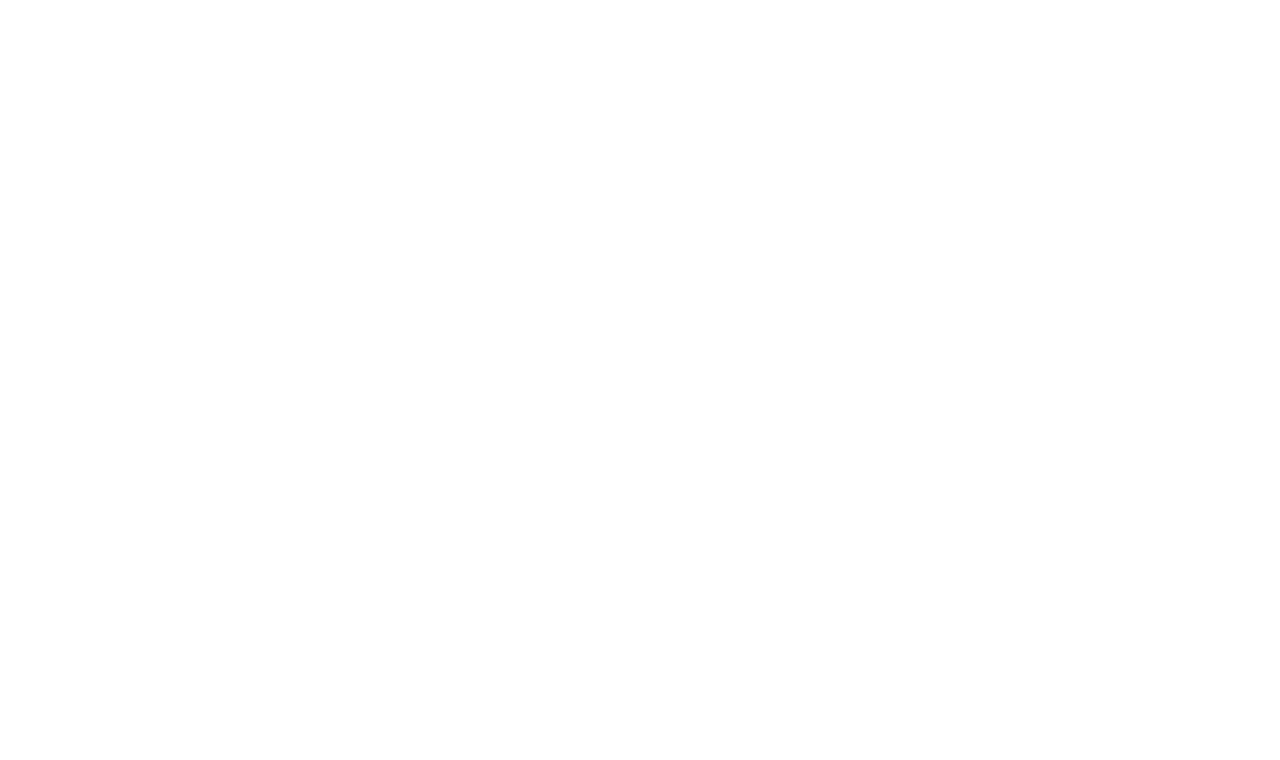
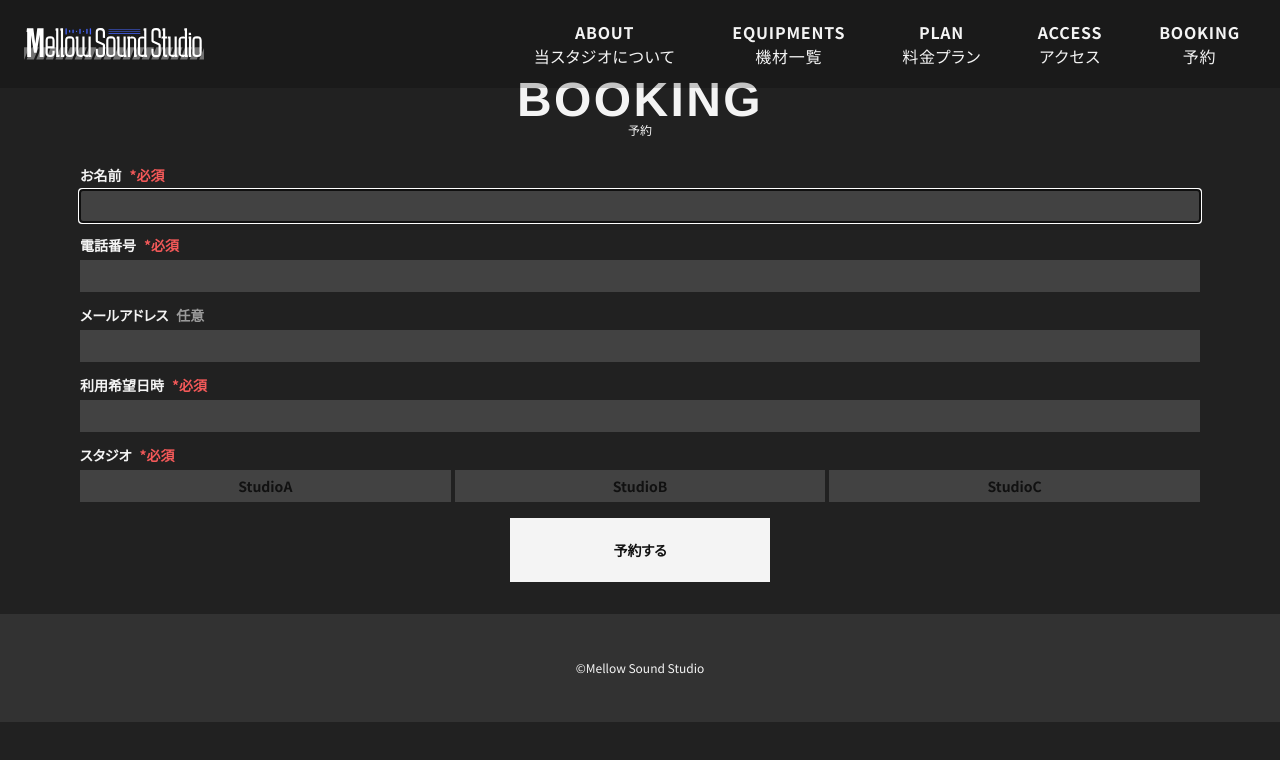
Before and after one commit to sum-bocfob/Mellow_Sound_Studio, a website: page booking.html in a window 1280 px wide. Drawn offline with nearby package versions, Linux system fonts and the light colour scheme; some packages are replaced by stand-ins of ours; a web font is replaced by a local one.

Commit message:
datepickerお悩み中

```diff
--- a/booking.html
+++ b/booking.html
@@ -0,0 +1,129 @@
+<!DOCTYPE html>
+<html lang="ja">
+    <head>
+        <meta charset="utf-8" />
+        <title>Mellow Sound Studio | 予約</title>
+        <!-- サイト説明文 -->
+        <meta name="description" content="音楽スタジオ・レコーディングスタジオ「Mellow Sound Studio」の予約ページ。" />
+        <meta name="viewport" content="width=device-width, initial-scale=1.0" />
+        <meta name="format-detection" content="telephone=no,email=no,address=no" />
+        <!-- 本サイトのURL(絶対パス)を記載(分散ページのSEO対策) -->
+        <link rel="canonical" href="#" />
+        <!-- ファビコン -->
+        <link rel="icon" href="#" sizes="32x32" />
+        <!-- <link rel="icon" href="/icon.svg" type="image/svg+xml" /> -->
+        <link rel="apple-touch-icon" href="#" />
+
+        <!-- OGP -->
+        <meta property="og:type" content="website" />
+        <meta property="og:url" content="#" />
+        <meta property="og:title" content="Mellow Sound Studio | 予約" />
+        <meta property="og:description" content="音楽スタジオ・レコーディングスタジオ「Mellow Sound Studio」の予約ページ。" />
+        <meta property="og:site_name" content="Mellow Sound Studio" />
+        <!-- <meta property="og:image" content="img/ogp.jpg" /> -->
+        <meta property="og:locale" content="ja_JP" />
+
+        <!-- Import Google Fonts -->
+        <link rel="preconnect" href="https://fonts.googleapis.com" />
+        <link rel="preconnect" href="https://fonts.gstatic.com" crossorigin />
+        <link href="https://fonts.googleapis.com/css2?family=Karantina:wght@300;400;700&family=M+PLUS+1:wght@100..900&family=Noto+Sans+JP:wght@100..900&display=swap" rel="stylesheet" />
+
+        <!-- Import CSS -->
+        <link rel="stylesheet" href="https://cdn.jsdelivr.net/npm/destyle.css@3.0.2/destyle.css" />
+        <link rel="stylesheet" href="node_modules/splitting/dist/splitting.css" />
+        <!-- <link rel="stylesheet" href="https://code.jquery.com/ui/1.14.1/themes/base/jquery-ui.css" /> -->
+        <!-- <link rel="stylesheet" href="https://cdnjs.cloudflare.com/ajax/libs/jqueryui/1.12.1/themes/vader/jquery-ui.min.css" /> -->
+        <link rel="stylesheet" href="https://cdnjs.cloudflare.com/ajax/libs/jqueryui/1.12.1/themes/base/jquery-ui.min.css" />
+        <link rel="stylesheet" href="css/style.css" />
+
+        <!-- Import JS/jQuery Library -->
+        <script src="https://code.jquery.com/jquery-3.7.1.min.js" integrity="sha256-/JqT3SQfawRcv/BIHPThkBvs0OEvtFFmqPF/lYI/Cxo=" crossorigin="anonymous"></script>
+        <!-- <script src="https://code.jquery.com/ui/1.14.1/jquery-ui.js"></script> -->
+        <script src="https://cdnjs.cloudflare.com/ajax/libs/jqueryui/1.12.1/jquery-ui.min.js"></script>
+    </head>
+    <body class="booking">
+        <!-- *ヘッダー================== -->
+        <header class="l-header">
+            <h1 class="l-header__logo">
+                <a href="index.html" class="l-header__link"><img src="./img/Logo.svg" alt="Mellow Sound Studio ロゴテキスト" class="l-header__logo-img" /></a>
+            </h1>
+
+            <!-- * ハンバーガーメニュー ======================== -->
+            <button type="button" class="l-header__hamburger">
+                <span></span>
+                <span></span>
+                <span></span>
+            </button>
+
+            <nav class="l-header__gnav">
+                <ul class="l-header__list">
+                    <li class="l-header__item">
+                        <a href="index.html#about" class="u-upper-case"><span class="split-target">About</span><span class="l-header__item-ja">当スタジオについて</span></a>
+                    </li>
+                    <li class="l-header__item">
+                        <a href="index.html#equipments" class="u-upper-case"><span class="split-target">Equipments</span><span class="l-header__item-ja">機材一覧</span></a>
+                    </li>
+                    <li class="l-header__item">
+                        <a href="index.html#plan" class="u-upper-case"><span class="split-target">Plan</span><span class="l-header__item-ja">料金プラン</span></a>
+                    </li>
+                    <li class="l-header__item">
+                        <a href="index.html#access" class="u-upper-case"><span class="split-target">Access</span><span class="l-header__item-ja">アクセス</span></a>
+                    </li>
+                    <li class="l-header__item">
+                        <a href="#" class="u-upper-case"><span class="split-target">Booking</span><span class="l-header__item-ja">予約</span></a>
+                    </li>
+                </ul>
+            </nav>
+        </header>
+
+        <main class="main">
+            <div class="l-containerL">
+                <hgroup class="p-booking">
+                    <h2 class="p-booking__title u-upper-case">Booking</h2>
+                    <p class="p-booking__sub">予約</p>
+                </hgroup>
+                <!-- * フォーム ======================== -->
+                <form action="#" method="post" class="p-form">
+                    <div class="p-form__area">
+                        <label for="name" class="p-form__label p-form__label--req">お名前</label>
+                        <input type="text" name="name" id="name" required autofocus />
+                    </div>
+                    <div class="p-form__area">
+                        <label for="tel" class="p-form__label p-form__label--req">電話番号</label>
+                        <input type="tel" name="tel" id="tel" required />
+                    </div>
+                    <div class="p-form__area">
+                        <label for="mail" class="p-form__label p-form__label--optional">メールアドレス</label>
+                        <input type="email" name="mail" id="mail" required />
+                    </div>
+                    <div class="p-form__area">
+                        <label for="date" class="p-form__label p-form__label--req">利用希望日時</label>
+                        <!-- <input type="date" name="date" id="date" required placeholder="tes" /> -->
+                        <input type="text" id="datepicker" />
+                    </div>
+                    <div class="p-form__area">
+                        <fieldset>
+                            <legend><span class="p-form__label p-form__label--req">スタジオ</span></legend>
+                            <!-- <label for="studio" class="p-form__label p-form__label--req">スタジオ</label> -->
+                            <div class="p-form__radios">
+                                <label><input type="radio" name="studio" value="studioA" required /><span>StudioA</span></label>
+                                <label><input type="radio" name="studio" value="studioB" tabindex="0" /><span>StudioB</span></label>
+                                <label><input type="radio" name="studio" value="studioC" /><span>StudioC</span></label>
+                            </div>
+                        </fieldset>
+                    </div>
+                    <button type="submit" class="c-btn c-btn--rev">予約する</button>
+                </form>
+            </div>
+        </main>
+
+        <!-- *フッター================== -->
+        <footer class="l-footer">©Mellow Sound Studio</footer>
+
+        <!-- Import JS -->
+
+        <script src="node_modules/splitting/dist/splitting.min.js"></script>
+        <script src="node_modules/@chenfengyuan/datepicker/dist/datepicker.js"></script>
+        <script src="./js/main.js"></script>
+    </body>
+</html>
--- a/js/main.js
+++ b/js/main.js
@@ -1,14 +1,3 @@
-// scrollBoost
-if (window.matchMedia("(width > 768px)").matches) {
-    document.querySelectorAll(".c-accordion__scroll").forEach((item) => {
-        new ScrollBooster({
-            viewport: item,
-            scrollMode: "transform",
-            direction: "horizontal",
-        });
-    });
-}
-
 // Splitting
 const targets = document.querySelectorAll(".split-target");
 targets.forEach((target) => {
@@ -42,9 +31,15 @@ $(function () {
         $("html, body").animate({
             scrollTop: pos,
         });
-    });
+        gnav.removeClass("js-open");
     });
 
+    // datepicker
+    $("#datepicker").datepicker();
+});
+
+// トップページのみ
+if (window.location.pathname.endsWith("index.html")) {
     // *Swiper
     const swiper = new Swiper(".swiper", {
         // Optional parameters
@@ -68,3 +63,15 @@ swiper.on("slideChangeTransitionEnd", function () {
         console.log("tes");
         caption.textContent = document.querySelector(".swiper-slide-active").dataset.caption;
     });
+
+    // scrollBoost
+    if (window.matchMedia("(width > 768px)").matches) {
+        document.querySelectorAll(".c-accordion__scroll").forEach((item) => {
+            new ScrollBooster({
+                viewport: item,
+                scrollMode: "transform",
+                direction: "horizontal",
+            });
+        });
+    }
+}
--- a/package.json
+++ b/package.json
@@ -1,5 +1,6 @@
 {
   "dependencies": {
+    "@chenfengyuan/datepicker": "^1.0.10",
     "scrollbooster": "^3.0.2"
   },
   "devDependencies": {
--- a/scss/foundation/_base.scss
+++ b/scss/foundation/_base.scss
@@ -22,3 +22,15 @@ img {
 dt {
     font-weight: normal;
 }
+
+input {
+    background-color: $c_bg_gray_form;
+    height: 32px;
+    padding: 8px;
+    font-size: 1rem;
+}
+
+fieldset,
+legend {
+    display: contents;
+}
--- a/scss/global/_variables.scss
+++ b/scss/global/_variables.scss
@@ -1,8 +1,10 @@
 $c_font_black: #111111;
 $c_font_white: #f4f4f4;
+$c_font_alert: #f45959;
 $c_line_gray: #9a9a9a;
 $c_accent: #4666ff;
 $c_bg_gray: #323232;
 $c_bg_black: #212121;
+$c_bg_gray_form: #424242;
 
 $dur_def: 0.3s;
--- a/scss/layout/_footer.scss
+++ b/scss/layout/_footer.scss
@@ -5,4 +5,5 @@
     place-content: center;
     padding: 48px 16px;
     @include setFont($fs_small);
+    background-color: $c_bg_gray;
 }
--- a/scss/object/component/_btn.scss
+++ b/scss/object/component/_btn.scss
@@ -11,6 +11,23 @@
     background-color: $c_bg_black;
     transition-duration: $dur_def;
 
+    &--rev {
+        background-color: $c_font_white;
+        color: $c_font_black;
+        @include setFont($fs_heading_sm_SP);
+        width: 75.80174927113703%;
+
+        @include media {
+            width: 260px;
+        }
+
+        &:hover {
+            background-color: $c_bg_black;
+            color: $c_font_white;
+        }
+    }
+
+    &--arrow {
         &::before,
         &::after {
             content: "";
@@ -42,3 +59,4 @@
             }
         }
     }
+}
--- /dev/null
+++ b/scss/object/project/_booking.scss
@@ -0,0 +1,81 @@
+@use "../../global" as *;
+
+.booking {
+    background-color: $c_bg_black;
+    .p-booking {
+        display: flex;
+        flex-direction: column;
+        align-items: center;
+        justify-content: center;
+        padding-top: 76px;
+
+        &__title {
+            @include setFont($fs_section_title_SP);
+        }
+
+        &__sub {
+            @include setFont($fs_small);
+        }
+    }
+
+    .p-form {
+        display: flex;
+        flex-direction: column;
+        gap: 16px;
+        padding: 32px 0;
+
+        &__area {
+            display: flex;
+            flex-direction: column;
+            gap: 8px;
+        }
+
+        &__label {
+            @include setFont($fs_heading_sm_SP);
+
+            &--req::after {
+                content: "*必須";
+                color: $c_font_alert;
+                margin-left: 8px;
+            }
+
+            &--optional::after {
+                content: "任意";
+                color: $c_line_gray;
+                margin-left: 8px;
+            }
+        }
+
+        #date::before {
+            content: attr(placeholder);
+        }
+
+        &__radios {
+            display: grid;
+            grid-template-columns: repeat(3, 1fr);
+            gap: 4px;
+            width: 100%;
+            label span {
+                background-color: $c_bg_gray_form;
+                height: 32px;
+                display: grid;
+                place-content: center;
+                @include setFont($fs_heading_sm_SP);
+                color: $c_font_black;
+            }
+
+            input {
+                opacity: 0;
+                position: absolute;
+
+                &:focus + span {
+                    outline: 3px solid $c_font_white;
+                }
+
+                &:checked + span {
+                    background-color: $c_font_white;
+                }
+            }
+        }
+    }
+}
--- a/scss/object/project/_index.scss
+++ b/scss/object/project/_index.scss
@@ -1 +1,2 @@
 @use "top";
+@use "booking";
```
Also changed, not shown: css/style.css, 4 other files. Lines whose indentation alone changed are shown as unchanged.
